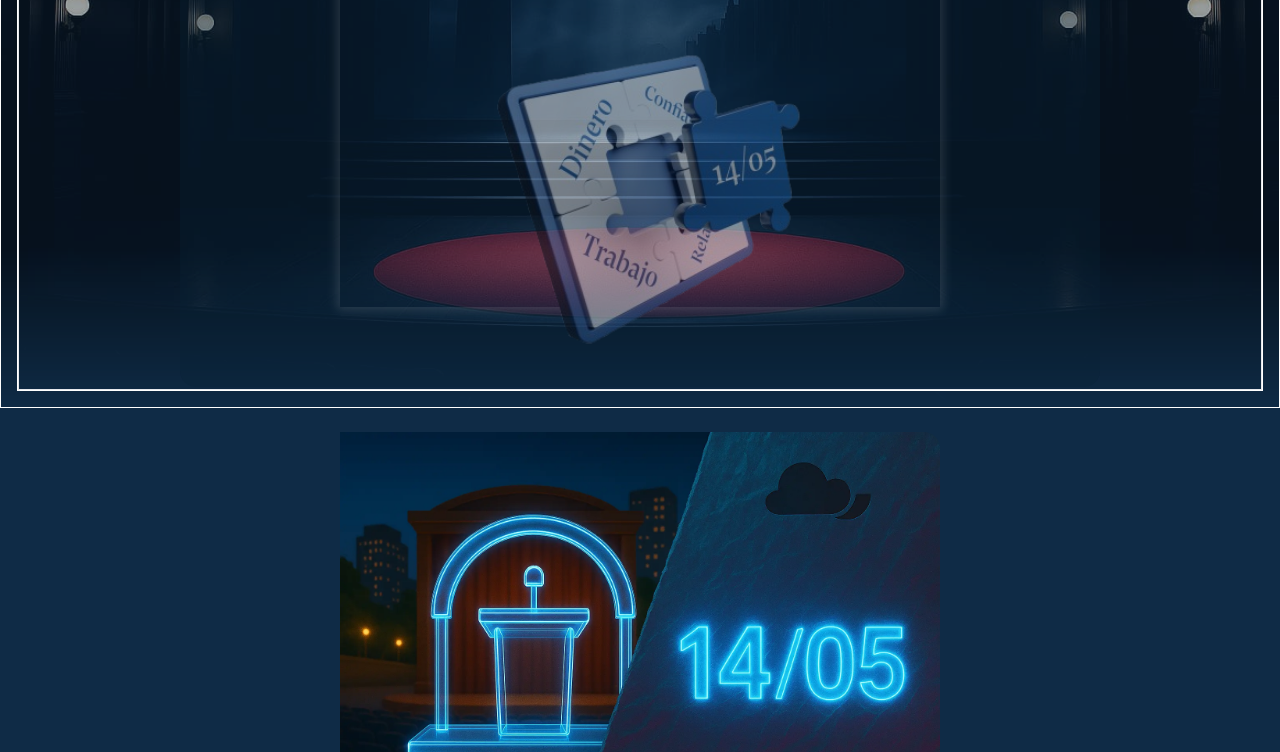
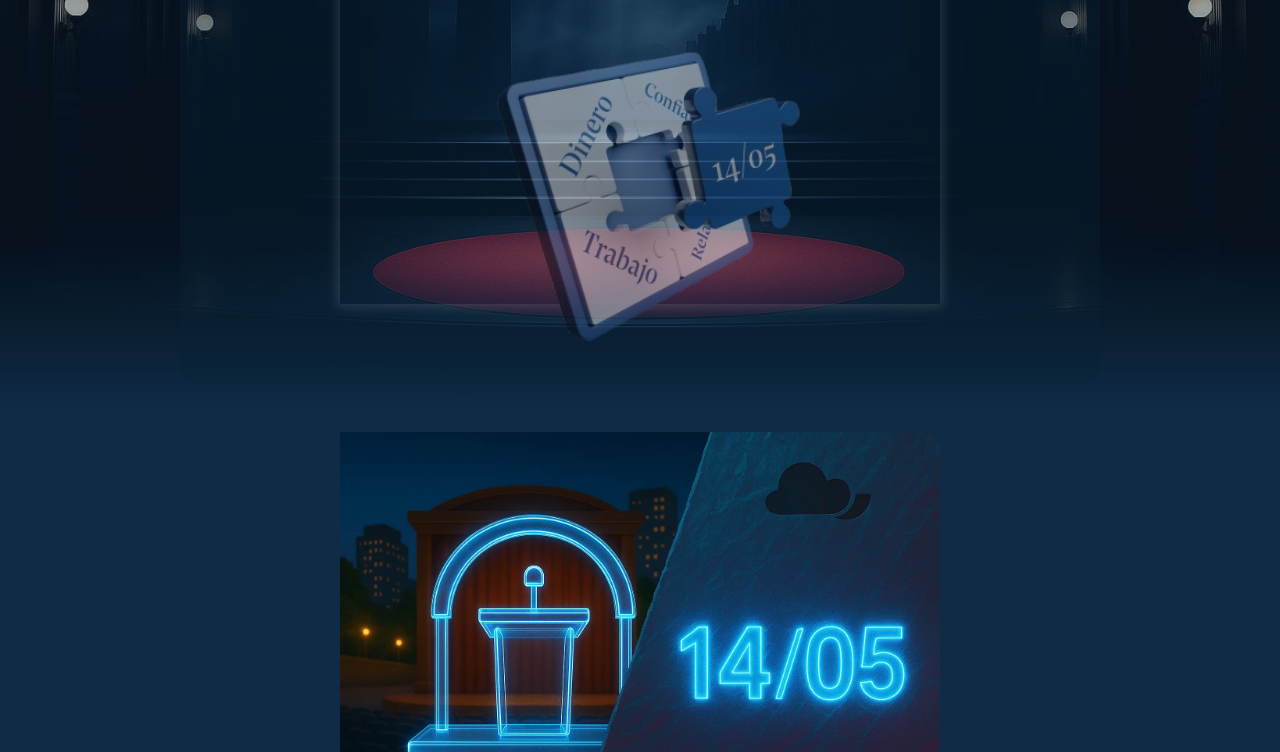
Before and after one commit to s-Woq/LaPieza, an Astro site: page / in a window 1280 px wide. Shown: the part 392-1144 px from the top of the page. Built offline with nearby package versions, Linux system fonts and the light colour scheme; Astro itself is replaced by a stand-in of ours; a web font is replaced by a local one.

Commit message:
removed borders

```diff
--- a/src/components/Hero/hero.astro
+++ b/src/components/Hero/hero.astro
@@ -4,11 +4,11 @@ import "../../styles/global.css";
 import Bgopt from "../../../image/bgopt.jpg"
 ---
 <div class="flex flex-col">
-<section class="section-one relative flex h-[100vh] w-full safe-area-padding z-10 border border-white">
+<section class="section-one relative flex h-[100vh] w-full safe-area-padding z-10 ">
     <div class="backgroundimagehero bg-cover bg-center w-full mask-fade-bottom absolute inset-0"></div>
 
-    <div class="landing-wrapper relative flex flex-col  border border-white items-center p-4 md:p-20 w-full">
-        <div id="landing" class="absolute inset-0 flex flex-col items-center w-full border ">
+    <div class="landing-wrapper relative flex flex-col  items-center p-4 md:p-20 w-full">
+        <div id="landing" class="absolute inset-0 flex flex-col items-center w-full  ">
             <div id="hovereffect" class="relative flex flex-col items-center transition-all duration-700 ease-in-out overflow-hidden py-10 md:py-20 animate-lapieza px-4 md:px-40 align-center">
                 <div class="absolute bottom-4 md:bottom-10 text-white  opacity-0 translate-y-10 animate-text-appear z-1 text-center justify-center animate-fade-in animate-scale animate-flip-in-y">
                     <p class="text-base md:text-xl font-Lexend">La</p>
```
